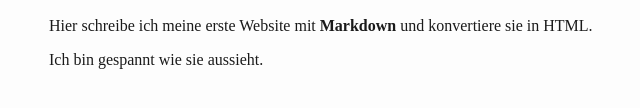
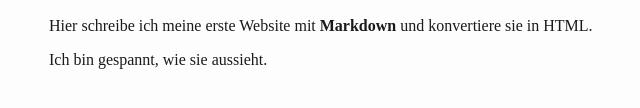
Before and after one commit to feliciamartin/Computerbenutzung-Kurs-WiSe25-26, a plain HTML site: page docs/index.html in a window 1280 px wide. Shown: the part 222-330 px from the top of the page, 303-943 px from the left. Drawn offline with Linux system fonts and the light colour scheme.

Commit message:
Update index.html

```diff
--- a/docs/index.html
+++ b/docs/index.html
@@ -177,6 +177,6 @@
 meine Website für das Seminar “Computerbenutzung”</h2>
 <p>Hier schreibe ich meine erste Website mit <b>Markdown</b> und
 konvertiere sie in HTML.</p>
-<p>Ich bin gespannt wie sie aussieht.</p>
+<p>Ich bin gespannt, wie sie aussieht.</p>
 </body>
 </html>
```
